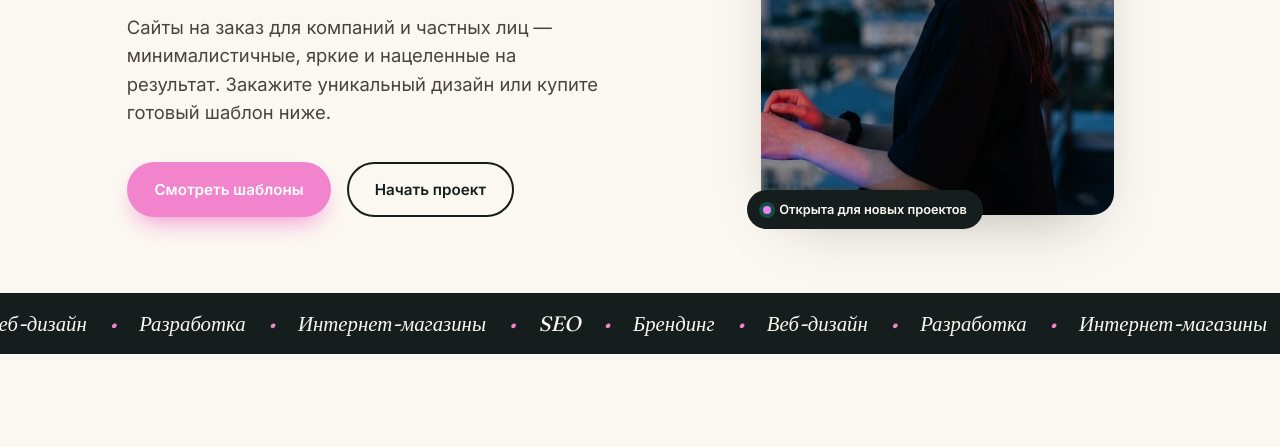
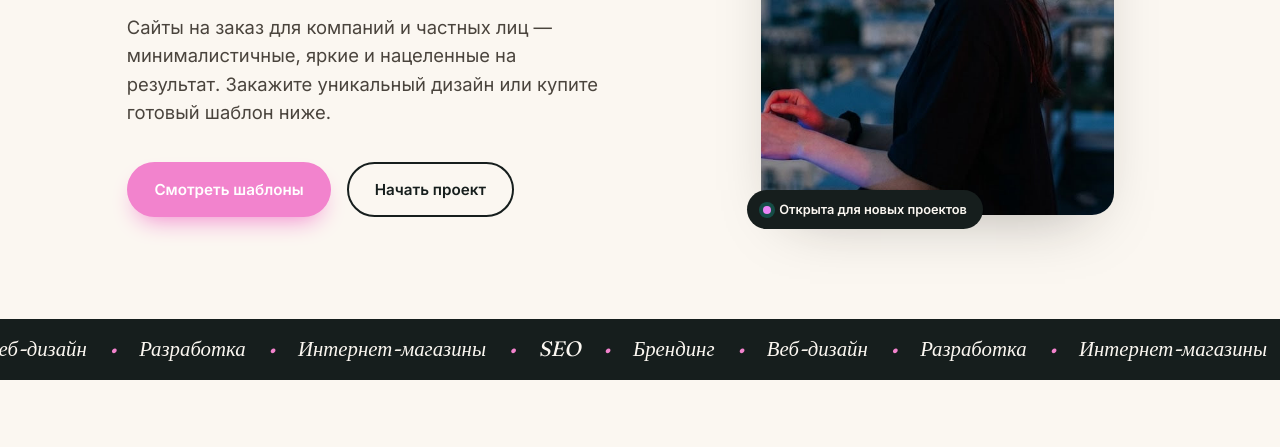
Before and after one commit to Matol03/dayana-design-ru, a website: page index.html in a window 1280 px wide. Shown: the part 327-774 px from the top of the page. Drawn offline with nearby package versions, Linux system fonts and the light colour scheme.

Commit message:
Update styles

```diff
--- a/styles.css
+++ b/styles.css
@@ -116,7 +116,7 @@ img { display: block; width: 100%; height: 100%; object-fit: cover; }
 .hero {
   max-width: var(--maxw);
   margin: 0 auto;
-  padding: clamp(0.5rem, 2vw, 2rem) clamp(1.5rem, 6vw, 5.5rem) clamp(2.5rem, 6vw, 5rem);
+  padding: clamp(0.5rem, 2vw, 2rem) clamp(1.5rem, 6vw, 5.5rem) clamp(4rem, 8vw, 6.5rem);
   display: grid;
   grid-template-columns: 1.1fr 0.9fr;
   gap: clamp(2rem, 5vw, 4rem);
```
